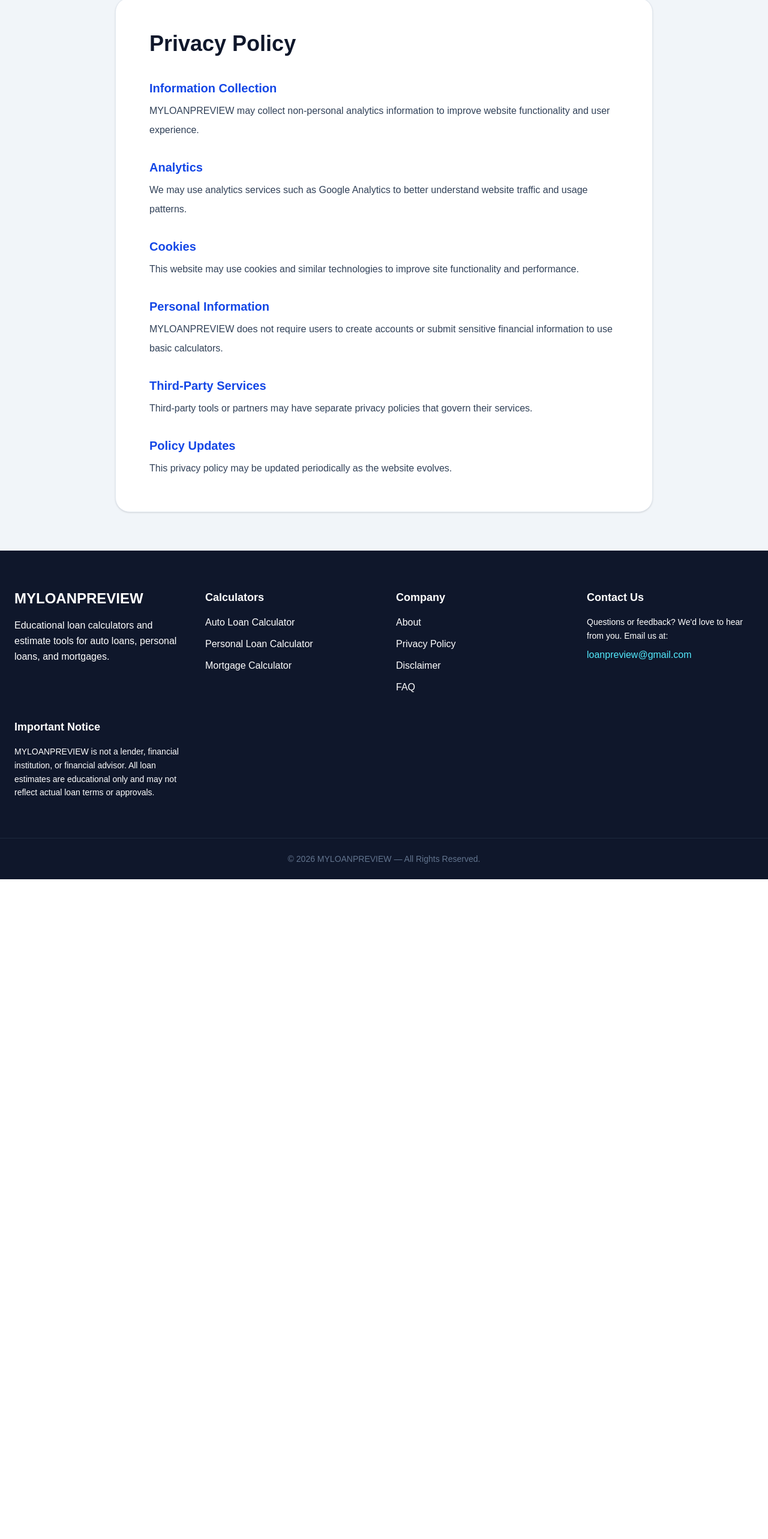
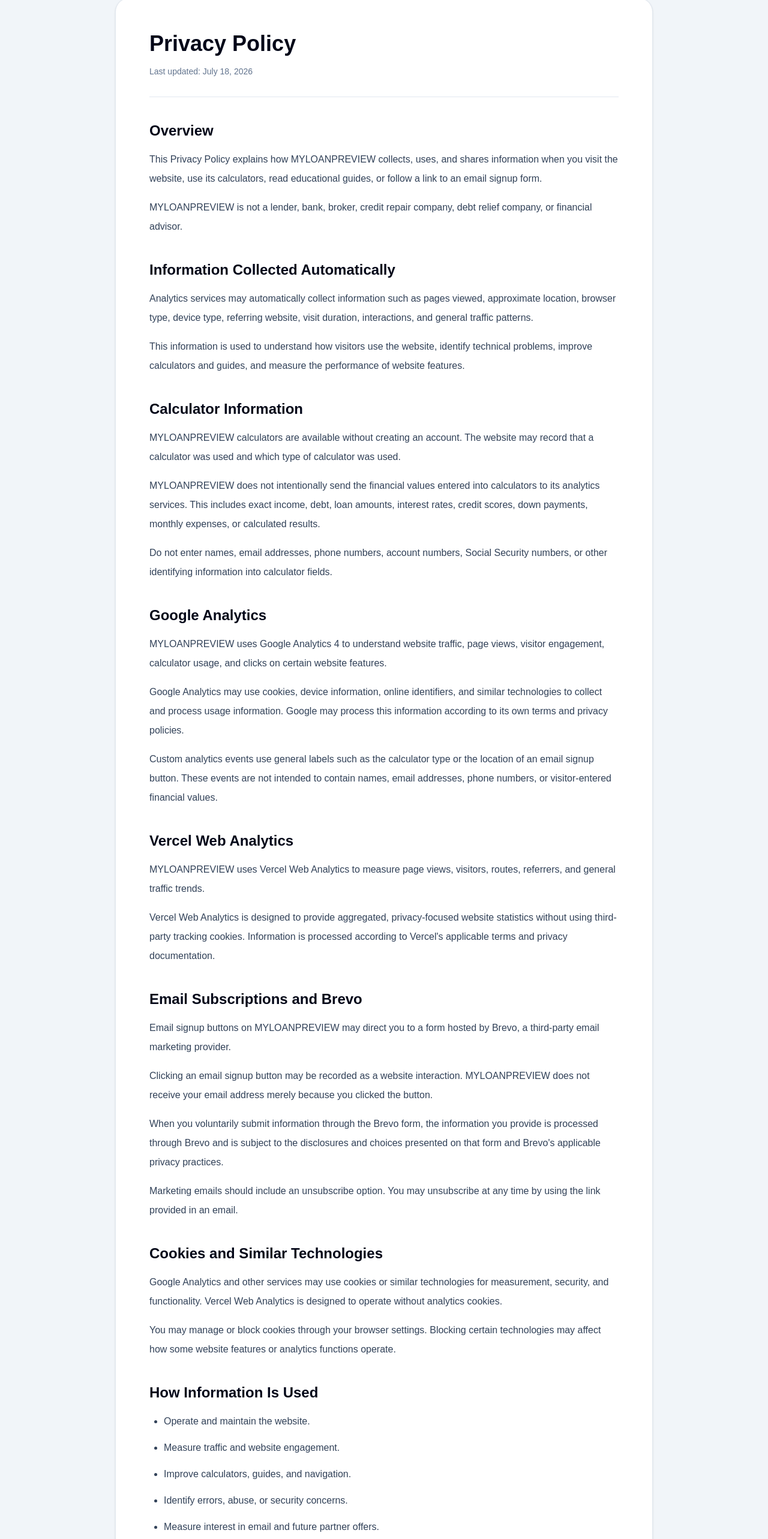
Before and after one commit to 39jorgegonzalez-lab/myloanpreview, a Next.js app: page /privacy-policy in a window 1280 px wide. Shown: the part 197-2763 px from the top of the page at 60% size. Before the commit the page ends 1663 px from the top, so only its background shows below. Built offline with nearby package versions, Linux system fonts and the light colour scheme.

Commit message:
Privacy: Disclose analytics and email services

```diff
--- a/app/privacy-policy/page.tsx
+++ b/app/privacy-policy/page.tsx
@@ -1,77 +1,278 @@
-import Navbar from "../components/layout/Navbar";
-import Footer from "../components/layout/Footer";
+import type { Metadata } from "next";
+
+export const metadata: Metadata = {
+  title: "Privacy Policy",
+  description:
+    "Learn how MYLOANPREVIEW uses analytics, calculator interaction data, cookies, and third-party email services.",
+};
 
 export default function PrivacyPolicyPage() {
   return (
-    <>
-
-  <main className="bg-slate-100 min-h-screen py-16 px-6">
-    <div className="max-w-4xl mx-auto bg-white rounded-3xl border border-slate-200 shadow-sm p-10 md:p-14">
-
-      <h1 className="text-4xl font-bold text-slate-900 mb-10">
+    <main className="min-h-screen bg-slate-100 px-6 py-16">
+      <article className="mx-auto max-w-4xl rounded-3xl border border-slate-200 bg-white p-8 shadow-sm md:p-14">
+        <header className="border-b border-slate-200 pb-8">
+          <h1 className="text-4xl font-bold text-slate-950">
             Privacy Policy
           </h1>
 
-      <div className="space-y-8 text-slate-700 leading-8">
+          <p className="mt-4 text-sm text-slate-500">
+            Last updated:{" "}
+            <time dateTime="2026-07-18">July 18, 2026</time>
+          </p>
+        </header>
 
-        <div>
-          <h2 className="text-xl font-bold text-blue-700 mb-2">
-            Information Collection
+        <div className="mt-10 space-y-10 text-slate-700">
+          <section>
+            <h2 className="text-2xl font-bold text-slate-950">
+              Overview
             </h2>
-          <p>
-            MYLOANPREVIEW may collect non-personal analytics information to improve website functionality and user experience.
+
+            <p className="mt-4 leading-8">
+              This Privacy Policy explains how MYLOANPREVIEW collects, uses,
+              and shares information when you visit the website, use its
+              calculators, read educational guides, or follow a link to an
+              email signup form.
             </p>
-        </div>
 
-        <div>
-          <h2 className="text-xl font-bold text-blue-700 mb-2">
-            Analytics
+            <p className="mt-4 leading-8">
+              MYLOANPREVIEW is not a lender, bank, broker, credit repair
+              company, debt relief company, or financial advisor.
+            </p>
+          </section>
+
+          <section>
+            <h2 className="text-2xl font-bold text-slate-950">
+              Information Collected Automatically
             </h2>
-          <p>
-            We may use analytics services such as Google Analytics to better understand website traffic and usage patterns.
+
+            <p className="mt-4 leading-8">
+              Analytics services may automatically collect information such as
+              pages viewed, approximate location, browser type, device type,
+              referring website, visit duration, interactions, and general
+              traffic patterns.
             </p>
-        </div>
 
-        <div>
-          <h2 className="text-xl font-bold text-blue-700 mb-2">
-            Cookies
+            <p className="mt-4 leading-8">
+              This information is used to understand how visitors use the
+              website, identify technical problems, improve calculators and
+              guides, and measure the performance of website features.
+            </p>
+          </section>
+
+          <section>
+            <h2 className="text-2xl font-bold text-slate-950">
+              Calculator Information
             </h2>
-          <p>
-            This website may use cookies and similar technologies to improve site functionality and performance.
+
+            <p className="mt-4 leading-8">
+              MYLOANPREVIEW calculators are available without creating an
+              account. The website may record that a calculator was used and
+              which type of calculator was used.
             </p>
-        </div>
 
-        <div>
-          <h2 className="text-xl font-bold text-blue-700 mb-2">
-            Personal Information
+            <p className="mt-4 leading-8">
+              MYLOANPREVIEW does not intentionally send the financial values
+              entered into calculators to its analytics services. This includes
+              exact income, debt, loan amounts, interest rates, credit scores,
+              down payments, monthly expenses, or calculated results.
+            </p>
+
+            <p className="mt-4 leading-8">
+              Do not enter names, email addresses, phone numbers, account
+              numbers, Social Security numbers, or other identifying
+              information into calculator fields.
+            </p>
+          </section>
+
+          <section>
+            <h2 className="text-2xl font-bold text-slate-950">
+              Google Analytics
             </h2>
-          <p>
-            MYLOANPREVIEW does not require users to create accounts or submit sensitive financial information to use basic calculators.
+
+            <p className="mt-4 leading-8">
+              MYLOANPREVIEW uses Google Analytics 4 to understand website
+              traffic, page views, visitor engagement, calculator usage, and
+              clicks on certain website features.
             </p>
-        </div>
 
-        <div>
-          <h2 className="text-xl font-bold text-blue-700 mb-2">
+            <p className="mt-4 leading-8">
+              Google Analytics may use cookies, device information, online
+              identifiers, and similar technologies to collect and process
+              usage information. Google may process this information according
+              to its own terms and privacy policies.
+            </p>
+
+            <p className="mt-4 leading-8">
+              Custom analytics events use general labels such as the calculator
+              type or the location of an email signup button. These events are
+              not intended to contain names, email addresses, phone numbers, or
+              visitor-entered financial values.
+            </p>
+          </section>
+
+          <section>
+            <h2 className="text-2xl font-bold text-slate-950">
+              Vercel Web Analytics
+            </h2>
+
+            <p className="mt-4 leading-8">
+              MYLOANPREVIEW uses Vercel Web Analytics to measure page views,
+              visitors, routes, referrers, and general traffic trends.
+            </p>
+
+            <p className="mt-4 leading-8">
+              Vercel Web Analytics is designed to provide aggregated,
+              privacy-focused website statistics without using third-party
+              tracking cookies. Information is processed according to
+              Vercel&apos;s applicable terms and privacy documentation.
+            </p>
+          </section>
+
+          <section>
+            <h2 className="text-2xl font-bold text-slate-950">
+              Email Subscriptions and Brevo
+            </h2>
+
+            <p className="mt-4 leading-8">
+              Email signup buttons on MYLOANPREVIEW may direct you to a form
+              hosted by Brevo, a third-party email marketing provider.
+            </p>
+
+            <p className="mt-4 leading-8">
+              Clicking an email signup button may be recorded as a website
+              interaction. MYLOANPREVIEW does not receive your email address
+              merely because you clicked the button.
+            </p>
+
+            <p className="mt-4 leading-8">
+              When you voluntarily submit information through the Brevo form,
+              the information you provide is processed through Brevo and is
+              subject to the disclosures and choices presented on that form and
+              Brevo&apos;s applicable privacy practices.
+            </p>
+
+            <p className="mt-4 leading-8">
+              Marketing emails should include an unsubscribe option. You may
+              unsubscribe at any time by using the link provided in an email.
+            </p>
+          </section>
+
+          <section>
+            <h2 className="text-2xl font-bold text-slate-950">
+              Cookies and Similar Technologies
+            </h2>
+
+            <p className="mt-4 leading-8">
+              Google Analytics and other services may use cookies or similar
+              technologies for measurement, security, and functionality.
+              Vercel Web Analytics is designed to operate without analytics
+              cookies.
+            </p>
+
+            <p className="mt-4 leading-8">
+              You may manage or block cookies through your browser settings.
+              Blocking certain technologies may affect how some website
+              features or analytics functions operate.
+            </p>
+          </section>
+
+          <section>
+            <h2 className="text-2xl font-bold text-slate-950">
+              How Information Is Used
+            </h2>
+
+            <ul className="mt-4 list-disc space-y-3 pl-6 leading-8">
+              <li>Operate and maintain the website.</li>
+              <li>Measure traffic and website engagement.</li>
+              <li>Improve calculators, guides, and navigation.</li>
+              <li>Identify errors, abuse, or security concerns.</li>
+              <li>Measure interest in email and future partner offers.</li>
+              <li>Comply with applicable legal obligations.</li>
+            </ul>
+          </section>
+
+          <section>
+            <h2 className="text-2xl font-bold text-slate-950">
               Third-Party Services
             </h2>
-          <p>
-            Third-party tools or partners may have separate privacy policies that govern their services.
+
+            <p className="mt-4 leading-8">
+              MYLOANPREVIEW may link to or use services operated by third
+              parties. These services have their own terms and privacy
+              practices. MYLOANPREVIEW is not responsible for the privacy
+              practices of websites or services it does not control.
             </p>
-        </div>
 
-        <div>
-          <h2 className="text-xl font-bold text-blue-700 mb-2">
+            <p className="mt-4 leading-8">
+              Future affiliate offers, advertisements, lender referrals, or
+              lead-generation services will be disclosed before or when they
+              are introduced.
+            </p>
+          </section>
+
+          <section>
+            <h2 className="text-2xl font-bold text-slate-950">
+              Data Retention
+            </h2>
+
+            <p className="mt-4 leading-8">
+              Analytics and service-provider records may be retained according
+              to MYLOANPREVIEW&apos;s account settings, operational needs, and
+              the applicable provider&apos;s retention practices.
+            </p>
+          </section>
+
+          <section>
+            <h2 className="text-2xl font-bold text-slate-950">
+              Children&apos;s Privacy
+            </h2>
+
+            <p className="mt-4 leading-8">
+              MYLOANPREVIEW is intended for a general audience researching
+              borrowing and financial-planning topics. It is not designed to
+              knowingly collect personal information from children.
+            </p>
+          </section>
+
+          <section>
+            <h2 className="text-2xl font-bold text-slate-950">
+              Your Choices
+            </h2>
+
+            <p className="mt-4 leading-8">
+              You may manage cookies through your browser, use available
+              analytics opt-out tools, avoid submitting information through
+              third-party forms, or unsubscribe from marketing emails.
+            </p>
+          </section>
+
+          <section>
+            <h2 className="text-2xl font-bold text-slate-950">
               Policy Updates
             </h2>
-          <p>
-            This privacy policy may be updated periodically as the website evolves.
+
+            <p className="mt-4 leading-8">
+              This Privacy Policy may be updated when website features,
+              analytics tools, email services, monetization methods, or legal
+              requirements change. The updated date at the top of this page
+              will identify the latest revision.
             </p>
+          </section>
+
+          <section className="rounded-2xl border border-amber-200 bg-amber-50 p-6">
+            <h2 className="text-xl font-bold text-slate-950">
+              Important Notice
+            </h2>
+
+            <p className="mt-3 leading-8">
+              This policy is intended to describe the website&apos;s current
+              practices. It is not legal advice and does not replace advice
+              from a qualified privacy professional regarding laws that may
+              apply to a particular business or location.
+            </p>
+          </section>
         </div>
-
-      </div>
-    </div>
+      </article>
     </main>
-
-</>
-  )
+  );
 }
```
Lines whose indentation alone changed are shown as unchanged.
